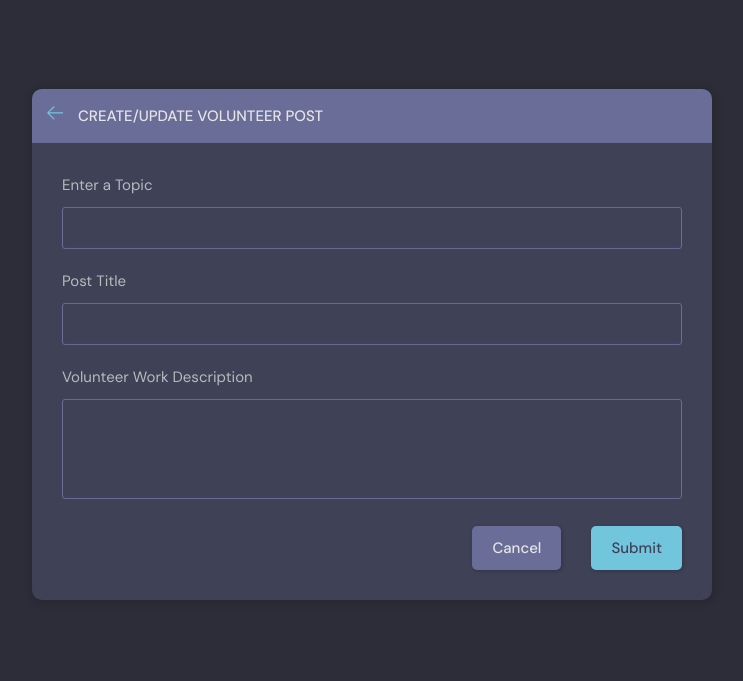
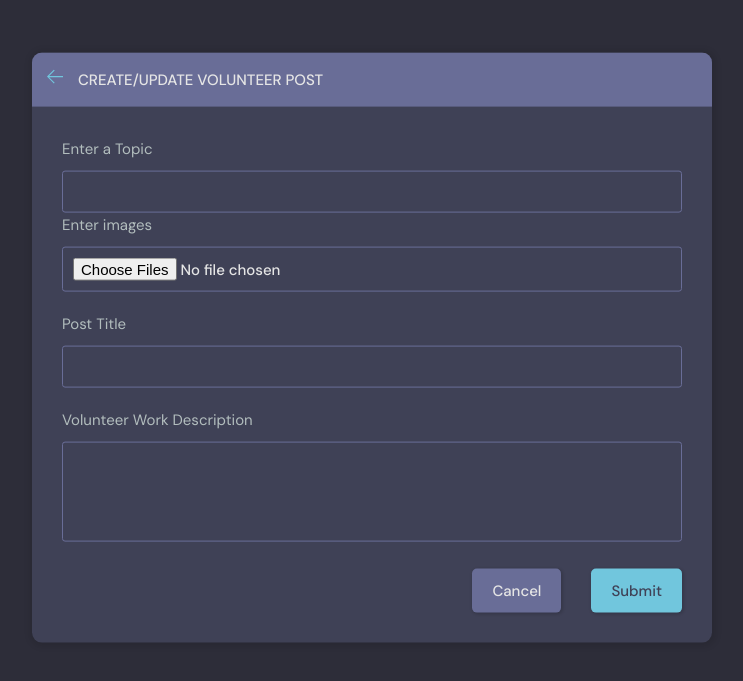
Before and after one commit to ZRouissiya/voluntmate, a Django app: page /create-post/ in a window 1280 px wide. Shown: the part 76-757 px from the top of the page, without its empty margins (268-1011 px from the left). Run offline with Django 5.2, Linux system fonts and the light colour scheme; the visitor is signed in with stand-in values (Sample User, id 1); data that the repository does not hold is empty.

Commit message:
adding images to posts

```diff
--- a/base/admin.py
+++ b/base/admin.py
@@ -1,8 +1,9 @@
 from django.contrib import admin
 
-from .models import Post,Type,Message,User
+from .models import Post,Type,Message,User,Images
 
 admin.site.register(User)
 admin.site.register(Type)
 admin.site.register(Message)
 admin.site.register(Post)
+admin.site.register(Images)
--- a/base/forms.py
+++ b/base/forms.py
@@ -1,4 +1,4 @@
-from .models import Post,User
+from .models import Post,User,Images
 from django.forms import ModelForm
 from django.contrib.auth.forms import UserCreationForm
 
@@ -18,3 +18,8 @@ class MyUserCreationForm(UserCreationForm):
     class Meta:
         model = User
         fields = [ 'username','email','gendre', 'age']
+
+class ImageForm(ModelForm):
+    class Meta:
+        model = Images
+        fields = ['image']
--- a/base/models.py
+++ b/base/models.py
@@ -34,6 +34,9 @@ class Post(models.Model):
     class Meta:
         ordering = ['-updated', '-created']
 
+    def images(self):
+        return Images.objects.filter(post=self)
+
     def __str__(self):
         return self.name
 
@@ -49,3 +52,16 @@ class Message(models.Model):
 
     def __str__(self):
         return self.body[0:50]
+
+class Images(models.Model):
+    user = models.ForeignKey(User, on_delete=models.CASCADE)
+    post = models.ForeignKey(Post, on_delete=models.CASCADE, related_name='images')
+    image = models.ImageField(upload_to='images/', null=True)
+    updated = models.DateTimeField(auto_now=True)
+    created = models.DateTimeField(auto_now_add=True)
+
+    class Meta:
+        ordering = ['-updated', '-created']
+
+    def __str__(self):
+        return str(self.image)
--- a/base/templates/base/post_form.html
+++ b/base/templates/base/post_form.html
@@ -7,7 +7,8 @@
       <div class="layout__boxHeader">
         <div class="layout__boxTitle">
           <a href="{{request.META.HTTP_REFERER}}">
-            <svg version="1.1" xmlns="http://www.w3.org/2000/svg" width="32" height="32" viewBox="0 0 32 32">
+            <svg version="1.1" xmlns="http://www.w3.org/2000/svg" width="32"
+              height="32" viewBox="0 0 32 32">
               <title>arrow-left</title>
               <path
                 d="M13.723 2.286l-13.723 13.714 13.719 13.714 1.616-1.611-10.96-10.96h27.625v-2.286h-27.625l10.965-10.965-1.616-1.607z">
@@ -18,12 +19,15 @@
         </div>
       </div>
       <div class="layout__body">
-        <form class="form" action="" method="POST">
+        <form class="form" action method="POST" enctype="multipart/form-data">
           {% csrf_token %}
-
           <div class="form__group">
             <label for="room_topic">Enter a Topic</label>
-            <input required type="text" value="{{post.type.name}}" name="type" list="topic-list" />
+            <input required type="text" value="{{post.type.name}}" name="type"
+              list="topic-list" />
+            <label for="room_topic">Enter images </label>
+
+            <input type="file" name="images" multiple="multiple" />
             <datalist id="topic-list">
               <select id="room_topic">
                 {% for type in types %}
@@ -32,7 +36,6 @@
               </select>
             </datalist>
           </div>
-
 
           <div class="form__group">
             <label for="room_name">Post Title</label>
@@ -44,7 +47,8 @@
             {{form.description}}
           </div>
           <div class="form__action">
-            <a class="btn btn--dark" href="{{request.META.HTTP_REFERER}}">Cancel</a>
+            <a class="btn btn--dark"
+              href="{{request.META.HTTP_REFERER}}">Cancel</a>
             <button class="btn btn--main" type="submit">Submit</button>
           </div>
         </form>
--- a/base/views.py
+++ b/base/views.py
@@ -1,10 +1,10 @@
 from django.shortcuts import render, redirect
 from django.contrib import messages
 from django.contrib.auth import authenticate, login, logout
-from .models import User,Post,Type,Message
+from .models import User,Post,Type,Message,Images
 from django.db.models import Q
 from django.contrib.auth.decorators import login_required
-from .forms import PostForm,UserForm,MyUserCreationForm
+from .forms import PostForm,UserForm,MyUserCreationForm,ImageForm
 
 def home(request):
     q = request.GET.get('q') if request.GET.get('q') != None else ''
@@ -52,27 +52,35 @@ def loginPage(request):
 @login_required(login_url='login')
 def createPost(request):
     form = PostForm()
+    image_form=ImageForm()
     type = Type.objects.all()
     if request.method == 'POST':
         type_name = request.POST.get('type')
         type, created = Type.objects.get_or_create(name=type_name)
 
-        Post.objects.create(
+        post = Post.objects.create(
             owner=request.user,
             type=type,
             name=request.POST.get('name'),
             description=request.POST.get('description'),
         )
+        if request.FILES.getlist('images'):
+                for image in request.FILES.getlist('images'):
+                    Images.objects.create(
+                        post=post,
+                        user=request.user,
+                        image=image
+                    )
         return redirect('home')
 
-    context = {'form': form, 'types': type}
+    context = {'form': form, 'types': type,'image_form':image_form}
     return render(request, 'base/post_form.html', context)
 
 def post(request, pk):
     post = Post.objects.get(id=pk)
     post_messages = post.message_set.all()
     participants = post.participants.all()
-
+    images=post.images.all()
     if request.method == 'POST':
         message = Message.objects.create(
             user=request.user,
@@ -83,7 +91,7 @@ def post(request, pk):
         return redirect('post', pk=post.id)
 
     context = {'post': post, 'post_messages': post_messages,
-               'participants': participants}
+               'participants': participants, 'images':images}
     return render(request, 'base/post.html', context)
 
 def typesPage(request):
@@ -115,7 +123,6 @@ def updateUser(request):
         if form.is_valid():
             form.save()
             return redirect('user-profile', pk=user.id)
-
     return render(request, 'base/update-user.html', {'form': form})
 
 def registerPage(request):
@@ -142,6 +149,7 @@ def logoutUser(request):
 def updatePost(request, pk):
     post = Post.objects.get(id=pk)
     form = PostForm(instance=post)
+    images=post.images.all()
     types = Type.objects.all()
     if request.user != post.owner:
         return redirect('home')
@@ -153,9 +161,15 @@ def updatePost(request, pk):
         post.type = type
         post.description = request.POST.get('description')
         post.save()
+        for image in request.FILES.getlist('images'):
+                Images.objects.create(
+                    post=post,
+                    user=request.user,
+                    image=image
+                )
         return redirect('home')
 
-    context = {'form': form, 'types': types, 'post': post}
+    context = {'form': form, 'types': types, 'post': post,'images':images}
     return render(request, 'base/post_form.html', context)
 
 @login_required(login_url='login')
```
Also changed, not shown: base/templates/base/post.html (+30 -12 lines), base/migrations/0006_post_images.py (added), base/migrations/0007_remove_post_images_postimages.py (added), base/migrations/0008_alter_postimages_options.py (added), base/migrations/0009_images_delete_postimages.py (added), base/migrations/0010_alter_images_image.py (added), base/migrations/0011_alter_images_post.py (added), 1 other file.
